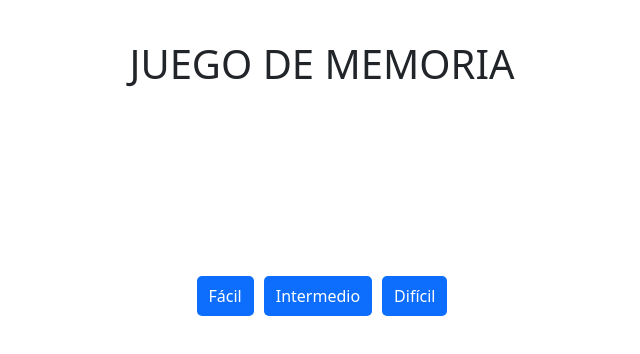
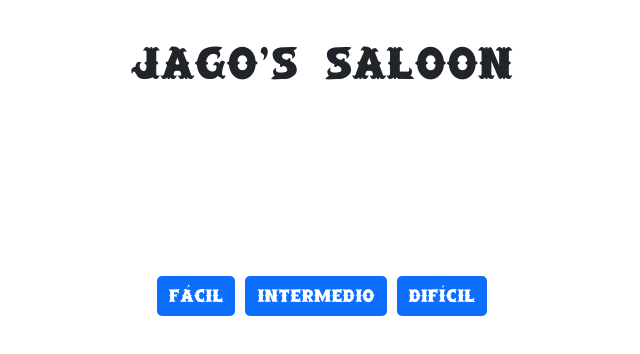
Before and after one commit to JagobaRuiz/JuegoMemoriaAngular, an Angular app: page /inicio in a window 1280 px wide. Shown: the top 354 px of the page, without its empty margins (318-958 px from the left). Built offline with nearby package versions, Linux system fonts and the light colour scheme.

Commit message:
Añadido tipo de fuente

```diff
--- a/src/components/inicio/inicio.component.html
+++ b/src/components/inicio/inicio.component.html
@@ -1,9 +1,9 @@
-<h1 class="h1">JUEGO DE MEMORIA</h1>
+<h1 class="h1">JAGO'S SALOON</h1>
 
 <div class="contenedor-botones-dificultad" *ngIf="!dificultadElegida">
   <div class="botones-dificultad">
-    <button class="btn btn-primary" (click)="elegirDificultad('facil')">Fácil</button>
+    <button class="btn btn-primary" (click)="elegirDificultad('facil')">Fçcil</button>
     <button class="btn btn-primary" (click)="elegirDificultad('intermedio')">Intermedio</button>
-    <button class="btn btn-primary" (click)="elegirDificultad('dificil')">Difícil</button>
+    <button class="btn btn-primary" (click)="elegirDificultad('dificil')">Difêcil</button>
   </div>
 </div>
--- a/src/components/inicio/inicio.component.scss
+++ b/src/components/inicio/inicio.component.scss
@@ -1,3 +1,23 @@
+//@font-face {
+//  font-family: 'SaloonExt Th';
+//  src: url('/assets/fonts/SaloonExt Th.ttf') format('truetype');
+//  font-weight: normal;
+//  font-style: normal;
+//}
+
+@font-face {
+  font-family: 'SaloonExtTh';
+  src: url('/assets/fonts/SaloonExtTh.woff') format('woff');
+  font-weight: normal;
+  font-style: normal;
+}
+
+* {
+  font-family: 'SaloonExtTh', sans-serif;
+}
+
+
+
 .botones-dificultad {
   display: flex;
   gap: 10px;
```
Also changed, not shown: src/assets/fonts/SaloonExtTh.woff (added).
